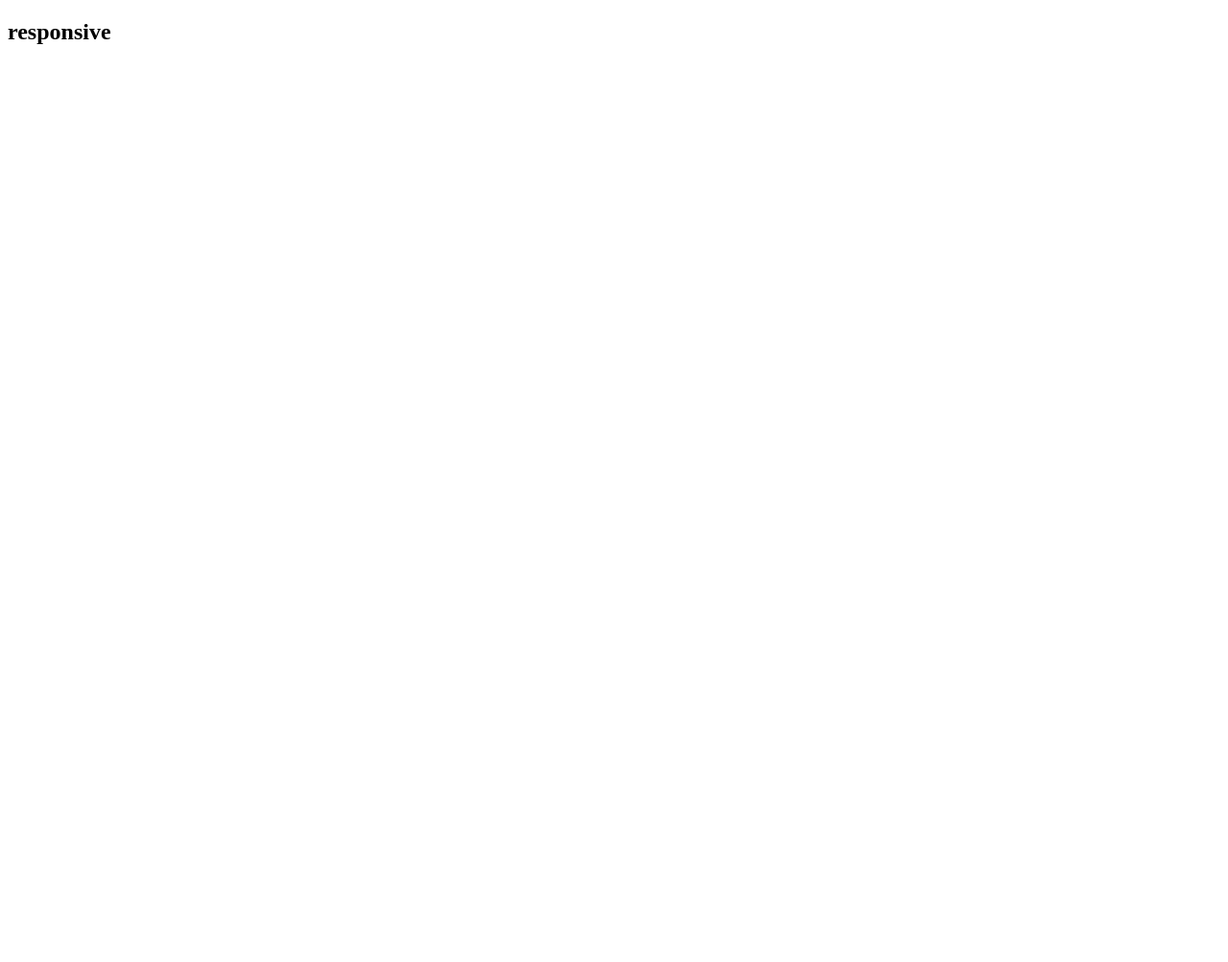
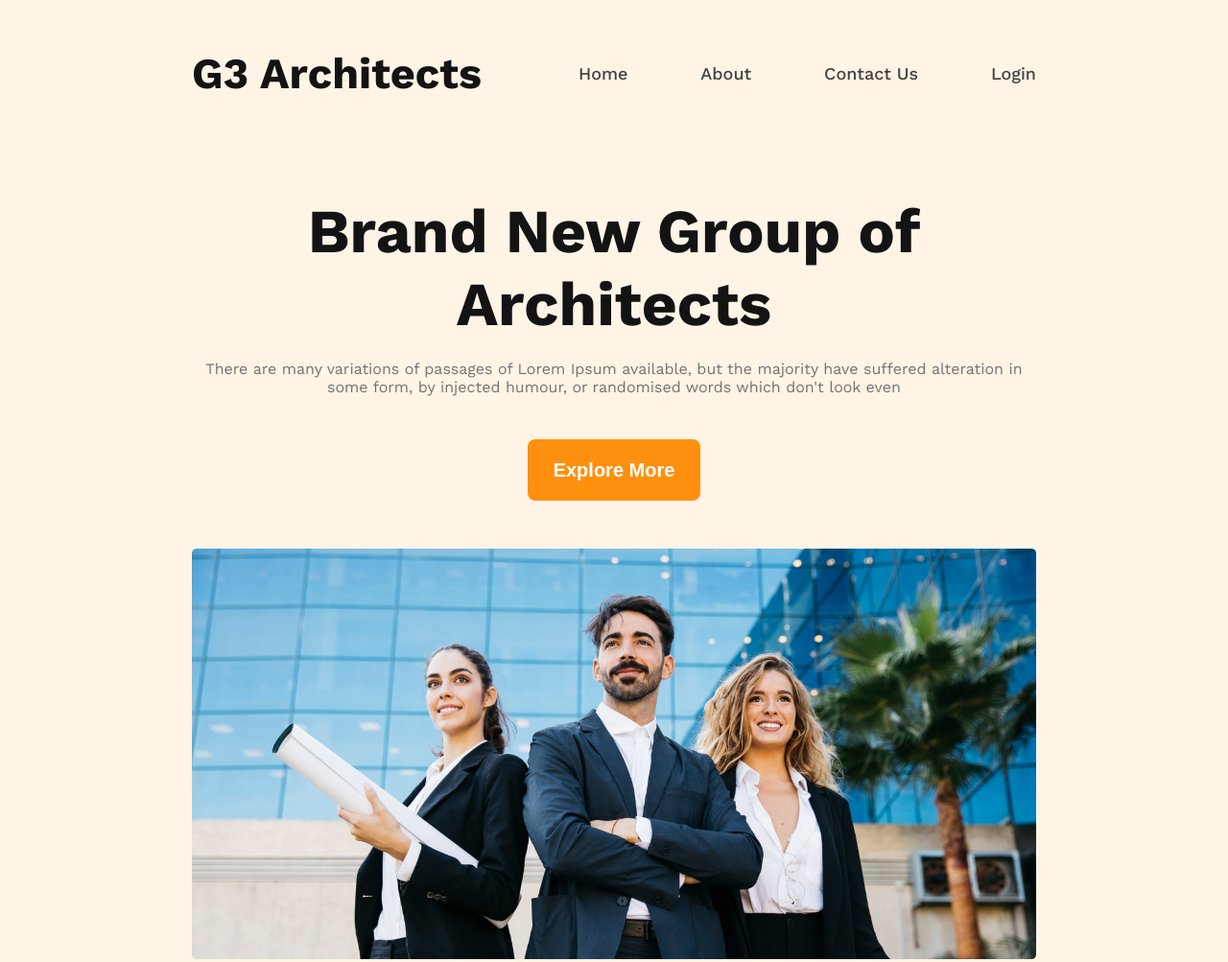
Before and after one commit to Saeedullah15/responsive-g3-architects, a plain HTML site: page index.html in a window 1280 px wide. Shown: the whole page at 96% size. Before the commit the page ends 800 px from the top, so only its background shows below. Drawn offline with nearby package versions, Linux system fonts and the light colour scheme; a web font is replaced by a local one.

Commit message:
brand new section done

```diff
--- a/index.html
+++ b/index.html
@@ -12,10 +12,28 @@
 
 <body>
     <header>
-        <h2>responsive</h2>
+        <section class="header-container">
+            <h3>G3 Architects</h3>
+            <nav class="nav-container">
+                <li><a href="">Home</a></li>
+                <li><a href="">About</a></li>
+                <li><a href="">Contact Us</a></li>
+                <li><a href="">Login</a></li>
+            </nav>
+        </section>
     </header>
     <main>
-
+        <!-- brand-new section -->
+        <section class="brand-new-container">
+            <div class="brand-new-info">
+                <h2>Brand New Group of Architects</h2>
+                <p>There are many variations of passages of Lorem Ipsum available, but the majority have suffered
+                    alteration in some form, by injected humour, or randomised words which don't look even
+                </p>
+            </div>
+            <button class="btn-1">Explore More</button>
+            <img src="images/banner.png" alt="">
+        </section>
     </main>
     <footer>
 
--- a/style.css
+++ b/style.css
@@ -0,0 +1,98 @@
+/* work sans fonts */
+@import url('https://fonts.googleapis.com/css2?family=Anek+Telugu&family=Kanit&family=Lato&family=Open+Sans:ital@0;1&family=Oswald&family=Poppins:wght@500&family=Work+Sans:wght@400;500;600;700;800;900&display=swap');
+
+* {
+    margin: 0px;
+    padding: 0px;
+}
+
+body {
+    font-family: 'Anek Telugu', sans-serif;
+    font-family: 'Kanit', sans-serif;
+    font-family: 'Lato', sans-serif;
+    font-family: 'Open Sans', sans-serif;
+    font-family: 'Oswald', sans-serif;
+    font-family: 'Poppins', sans-serif;
+    font-family: 'Work Sans', sans-serif;
+}
+
+
+/* header styles */
+header {
+    background: rgba(255, 144, 14, 0.1);
+}
+
+.header-container {
+    display: flex;
+    justify-content: space-between;
+    align-items: center;
+    padding: 50px 200px 100px;
+}
+
+.header-container h3 {
+    font-weight: 700;
+    font-size: 45px;
+    color: #131313;
+}
+
+.nav-container {
+    width: 477px;
+    display: flex;
+    justify-content: space-between;
+}
+
+.nav-container a {
+    text-decoration: none;
+    font-weight: 500;
+    font-size: 18px;
+    color: #424242;
+}
+
+.nav-container li {
+    list-style-type: none;
+}
+
+/* brand new section styles */
+.brand-new-container {
+    padding: 0px 200px 45px;
+    background: rgba(255, 144, 14, 0.1);
+}
+
+.brand-new-container img {
+    margin-top: 50px;
+    width: 100%;
+}
+
+.brand-new-info {
+    margin: 0 auto;
+    text-align: center;
+    width: 862px;
+    height: 225px;
+}
+
+.brand-new-info h2 {
+    font-weight: 700;
+    font-size: 64px;
+    color: #131313;
+}
+
+.brand-new-info p {
+    margin-top: 20px;
+    font-weight: 400;
+    font-size: 16px;
+    color: #727272;
+}
+
+.btn-1 {
+    display: block;
+    margin: 0 auto;
+    margin-top: 30px;
+    width: 180px;
+    height: 64px;
+    background: #FF900E;
+    border-radius: 8px;
+    border: none;
+    font-weight: 600;
+    font-size: 20px;
+    color: #FFFFFF;
+}
```
